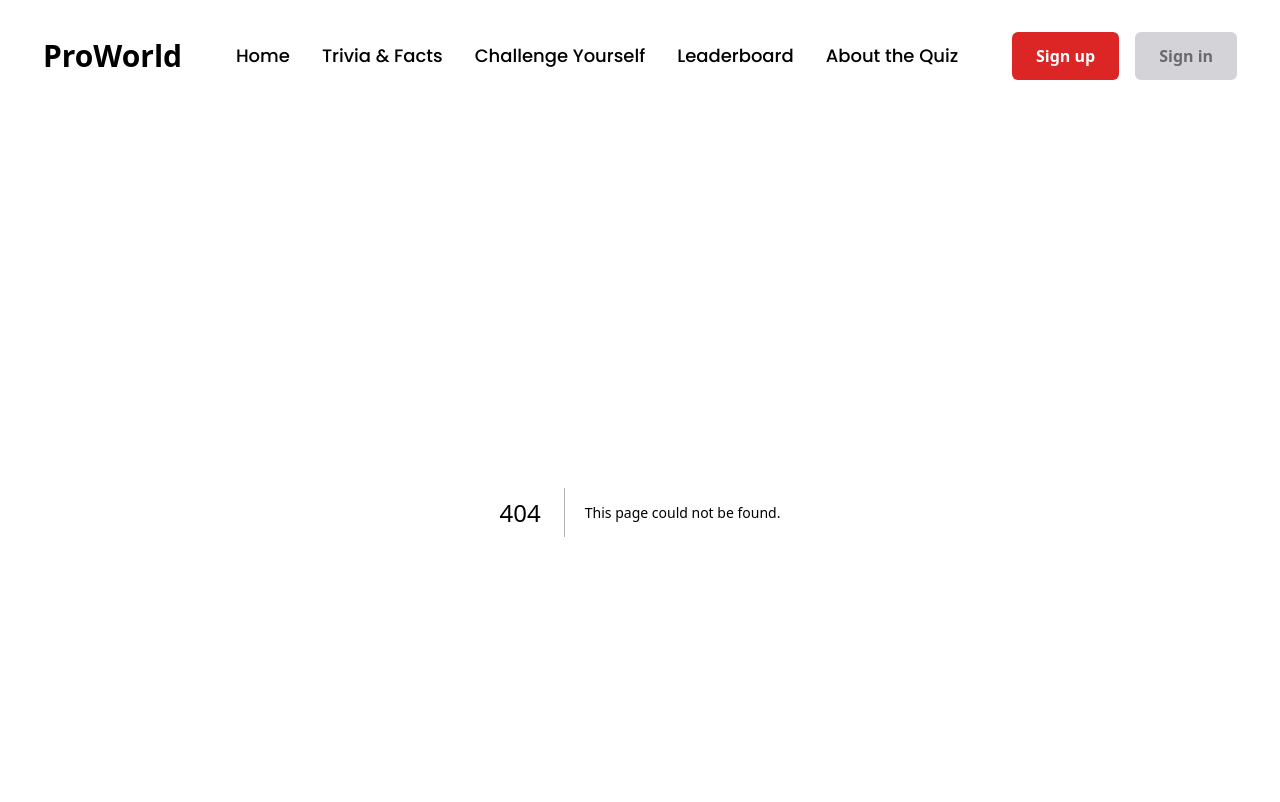
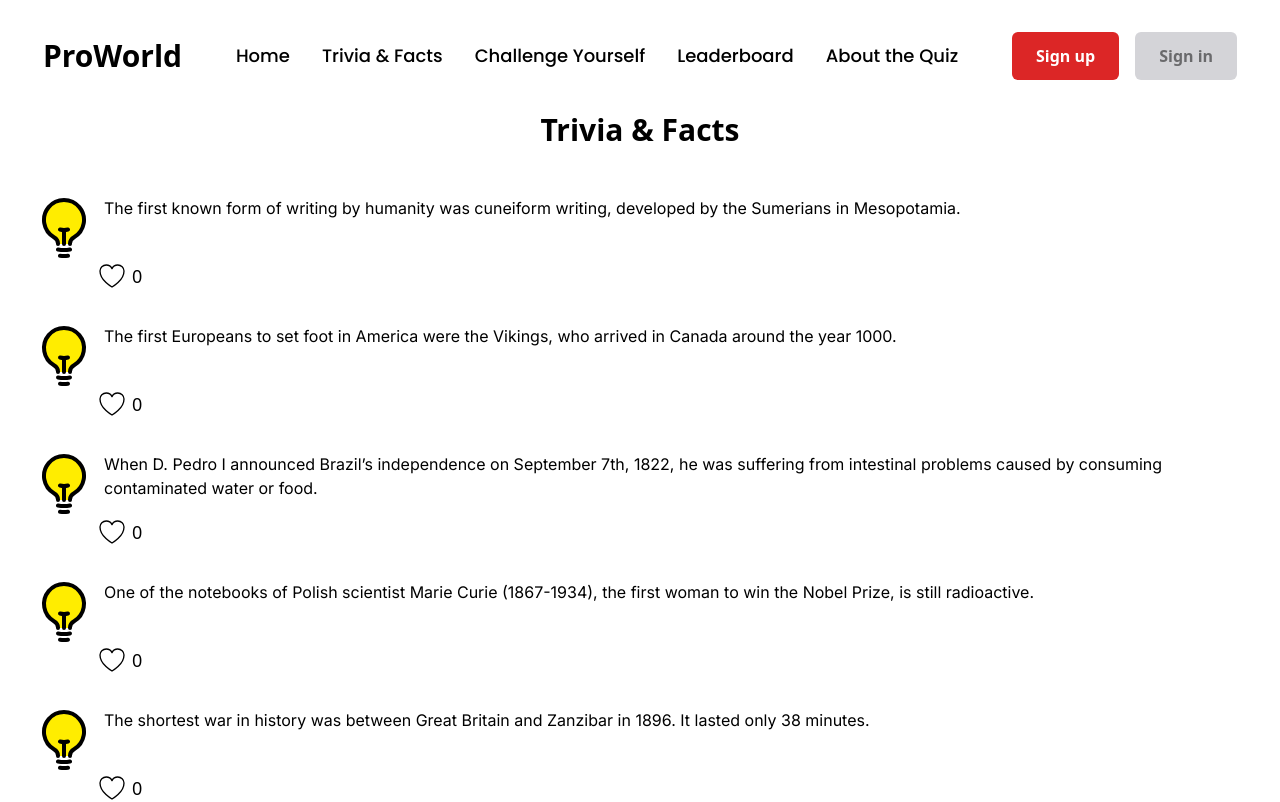
Before and after one commit to thiagond-code/trivia-project, a Next.js app in the folder trivia-project/: page /facts in a window 1280 px wide. Before the commit this address had no page. Shown: the top 802 px of the page. Built offline with nearby package versions, Linux system fonts and the light colour scheme.

Commit message:
feat: Complete Trivia & Facts structure

```diff
--- /dev/null
+++ b/trivia-project/src/pages/facts.tsx
@@ -0,0 +1,87 @@
+import { useState } from 'react'
+import { inter } from './index'
+
+type Fact = {
+    text: string,
+    id?: number
+}
+
+type Facts = Fact[]
+
+const listFacts: Facts = [
+    {
+        text: 'The first known form of writing by humanity was cuneiform writing, developed by the Sumerians in Mesopotamia.',
+        id: 1
+    },
+    {
+        text: 'The first Europeans to set foot in America were the Vikings, who arrived in Canada around the year 1000.',
+        id: 2
+    },
+    {
+        text: 'When D. Pedro I announced Brazil’s independence on September 7th, 1822, he was suffering from intestinal problems caused by consuming contaminated water or food.',
+        id: 3
+    },
+    {
+        text: 'One of the notebooks of Polish scientist Marie Curie (1867-1934), the first woman to win the Nobel Prize, is still radioactive.',
+        id: 4
+    },
+    {
+        text: 'The shortest war in history was between Great Britain and Zanzibar in 1896. It lasted only 38 minutes.',
+        id: 5
+    }
+
+]
+
+function Post(facts: Fact) {
+    const [likes, setLikes] = useState(0)
+    const [isLiked, setLiked] = useState(false)
+
+    const updateLikes = () => {
+        if (!isLiked)
+        {
+            setLiked(true)
+            setLikes(likes + 1)
+        } else {
+            setLiked(false)
+            setLikes(likes - 1)
+        }
+    }
+
+    return (
+        <div className='flex flex-col'>
+            <div className='flex items-center gap-2 md:items-start'>
+                <div className='flex w-16 h-16'>
+                    <svg xmlns="http://www.w3.org/2000/svg" fill="#ffed00" viewBox="0 0 24 24" strokeWidth={1.5} stroke="currentColor">
+                        <path strokeLinecap="round" strokeLinejoin="round" d="M12 18v-5.25m0 0a6.01 6.01 0 001.5-.189m-1.5.189a6.01 6.01 0 01-1.5-.189m3.75 7.478a12.06 12.06 0 01-4.5 0m3.75 2.383a14.406 14.406 0 01-3 0M14.25 18v-.192c0-.983.658-1.823 1.508-2.316a7.5 7.5 0 10-7.517 0c.85.493 1.509 1.333 1.509 2.316V18" />
+                    </svg>
+                </div>
+                <p className={`${inter.className}`}>{facts.text}</p>
+            </div>
+            <div className='ml-16 mt-2 md:mt-0'>
+                <button onClick={updateLikes} className='flex items-center gap-1'>
+                    <div className="w-8 h-8">
+                        <svg xmlns="http://www.w3.org/2000/svg" fill={`${isLiked ? `#ff0000` : 'none'}`} viewBox="0 0 24 24" strokeWidth={1} stroke="currentColor">
+                            <path strokeLinecap="round" strokeLinejoin="round" d="M21 8.25c0-2.485-2.099-4.5-4.688-4.5-1.935 0-3.597 1.126-4.312 2.733-.715-1.607-2.377-2.733-4.313-2.733C5.1 3.75 3 5.765 3 8.25c0 7.22 9 12 9 12s9-4.78 9-12z" />
+                        </svg>
+                    </div>
+                    <p className='text-lg font-medium'>{likes}</p>
+                </button>
+            </div>
+        </div>
+    )
+}
+
+export default function TriviaFacts() {
+    return (
+        <main className='container mx-auto'>
+            <section className='flex flex-col items-center m-8 gap-12'>
+                <h1 className='text-3xl font-bold'>Trivia & Facts</h1>
+                <ul className='flex flex-col gap-8'>
+                    {listFacts.map((fact) => {
+                        return <Post key={fact.id} text={fact.text} />
+                    })}
+                </ul>
+            </section>
+        </main>
+    )
+}
```
